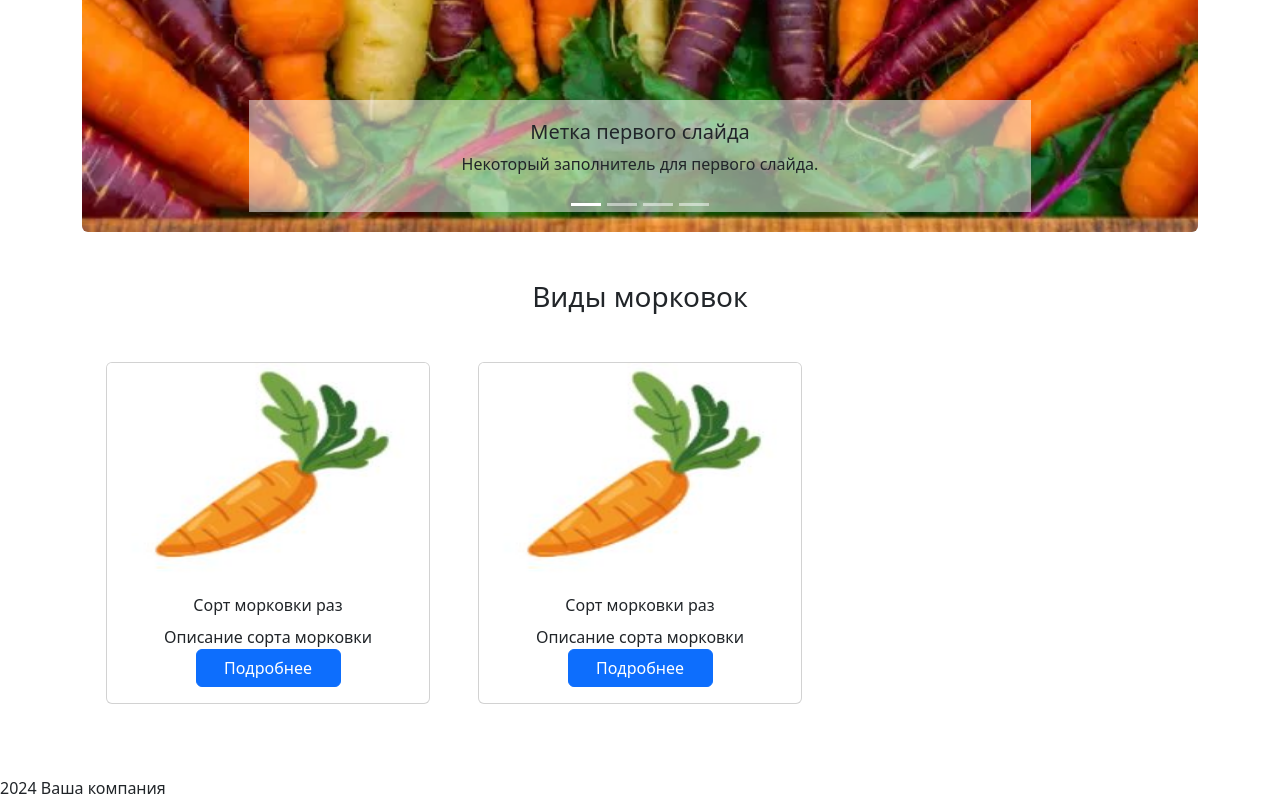
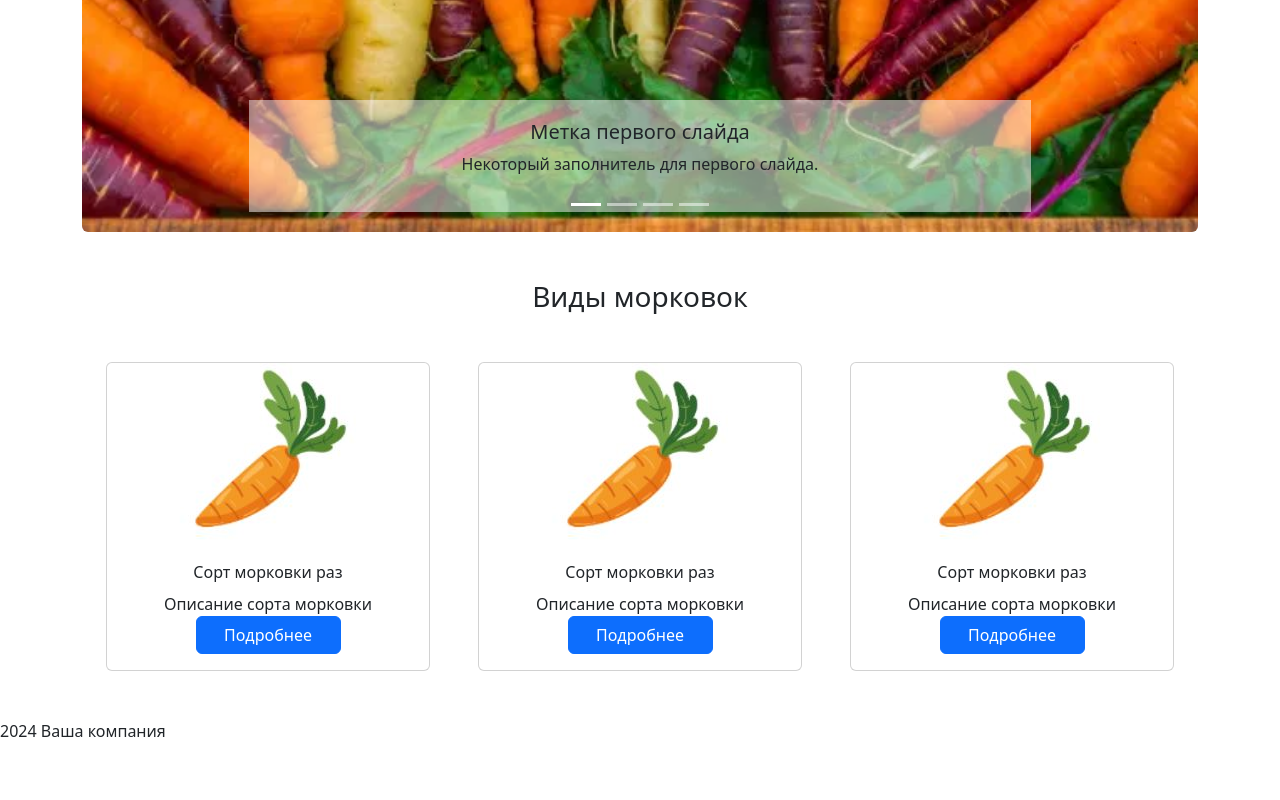
Before and after one commit to FoxTail25/bootstrap5-adaptiv-layout, a plain HTML site: page index.html in a window 1280 px wide. Shown: the part 600-1400 px from the top of the page. After the commit the page ends 1343 px from the top, so only its background shows below. Drawn offline with nearby package versions, Linux system fonts and the light colour scheme.

Commit message:
не получается

```diff
--- a/index.html
+++ b/index.html
@@ -166,9 +166,9 @@
       <div class="catalog mt-5">
         <h3 class="mb-5 text-center">Виды морковок</h3>
         <div class="container__catalog container d-flex flex-wrap my-4 my-lg-5">
-          <div class="col-md-6 col-lg-4 mb-4">
-            <div class="card h-full text-center mx-4">
-              <img src="./img/carrot.jpg" alt="" class="card-img-top mx-auto" />
+          <div class="col-sm-12 col-md-6 col-lg-4 px-4">
+            <div class="card h-100 text-center">
+              <img src="./img/carrot.jpg" alt="" class="card-img-top mx-auto h-75 w-auto" />
               <div class="card-body">
                 <div class="card-title">Сорт морковки раз</div>
                 <div class="card-text">Описание сорта морковки</div>
@@ -176,9 +176,19 @@
               </div>
             </div>
           </div>
-          <div class="col-sm-12 col-md-6 col-lg-4 mb-4">
-            <div class="card h-full text-center mx-4">
-              <img src="./img/carrot.jpg" alt="" class="card-img-top mx-auto" />
+          <div class="col-sm-12 col-md-6 col-lg-4 px-4">
+            <div class="card h-100 text-center">
+              <img src="./img/carrot.jpg" alt="" class="card-img-top mx-auto h-75 w-auto" />
+              <div class="card-body">
+                <div class="card-title">Сорт морковки раз</div>
+                <div class="card-text">Описание сорта морковки</div>
+                <button class="btn btn-primary col-6">Подробнее</button>
+              </div>
+            </div>
+          </div>
+          <div class="col-sm-12 col-md-6 col-lg-4 px-4">
+            <div class="card h-100 text-center">
+              <img src="./img/carrot.jpg" alt="" class="card-img-top mx-auto h-75 w-auto" />
               <div class="card-body">
                 <div class="card-title">Сорт морковки раз</div>
                 <div class="card-text">Описание сорта морковки</div>
--- a/style.css
+++ b/style.css
@@ -1,4 +1,3 @@
-img {
-	/* width: 100%; */
+.carousel-item>img {
 	aspect-ratio: 9/6;
 }
```
